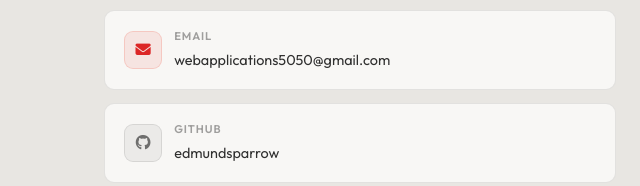
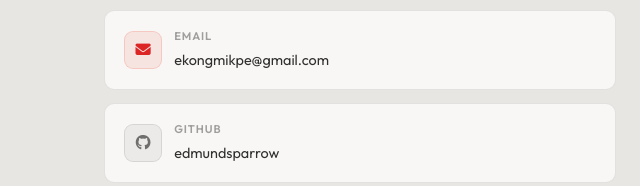
Before and after one commit to edmundsparrow/edmundsparrow, a plain HTML site: page contact.html in a window 1280 px wide. Shown: the part 706-892 px from the top of the page, 0-640 px from the left. Drawn offline with Linux system fonts and the light colour scheme.

Commit message:
Update email address in contact.html

```diff
--- a/contact.html
+++ b/contact.html
@@ -65,7 +65,7 @@
             <div class="c-link-text">
               <small>Email</small>
         <span>
-  <span>webapplications5050@gmail.com</span>
+  <span>ekongmikpe@gmail.com</span>
 </span>      </div>
           </a>
           <a href="https://github.com/edmundsparrow" target="_blank" class="c-link">
```
